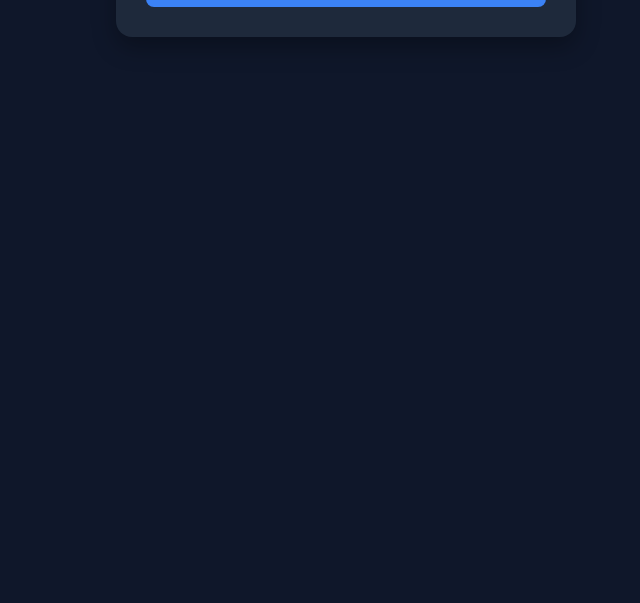
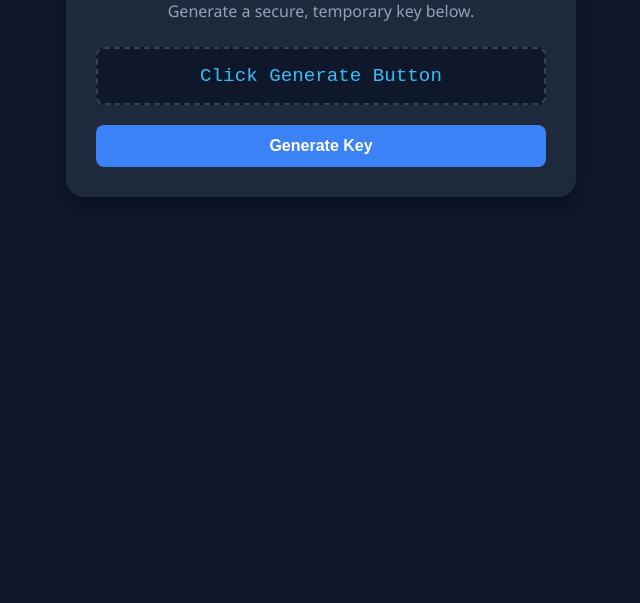
Before and after one commit to aryan0614sahu/24-hour-key-generator, a plain HTML site: page index.html in a window 1280 px wide. Shown: the part 517-1120 px from the top of the page, without its empty margins (319-959 px from the left). Before the commit the page ends 800 px from the top, so only its background shows below. Drawn offline with Linux system fonts and the light colour scheme.

Commit message:
Update index.html

```diff
--- a/index.html
+++ b/index.html
@@ -1,14 +1,17 @@
-="en">
+<!DOCTYPE html>
+<html lang="en">
 <head>
     <meta charset="UTF-8">
     <meta name="viewport" content="width=device-width, initial-scale=1.0">
-    <title>24-Hour Key Generator</title>
+    <title>Xiters Imperium - 24-Hour Key Generator</title>
     <style>
         :root {
             --bg-color: #0f172a;
             --card-bg: #1e293b;
             --accent-color: #3b82f6;
             --accent-hover: #2563eb;
+            --copy-color: #10b981;
+            --copy-hover: #059669;
             --text-color: #f8fafc;
             --text-muted: #94a3b8;
         }
@@ -20,7 +23,7 @@
             display: flex;
             justify-content: center;
             align-items: center;
-            height: 100vh;
+            height: 140vh;
             margin: 0;
             padding: 20px;
             box-sizing: border-box;
@@ -29,11 +32,11 @@
         .container {
             background-color: var(--card-bg);
             padding: 30px;
-            border-radius: 16px;
+            border-radius: 18px;
             box-shadow: 0 10px 25px rgba(0, 0, 0, 0.3);
             text-align: center;
-            max-width: 400px;
-            width: 100%;
+            max-width: 450px;
+            width: 150%;
         }
 
         h1 {
```
